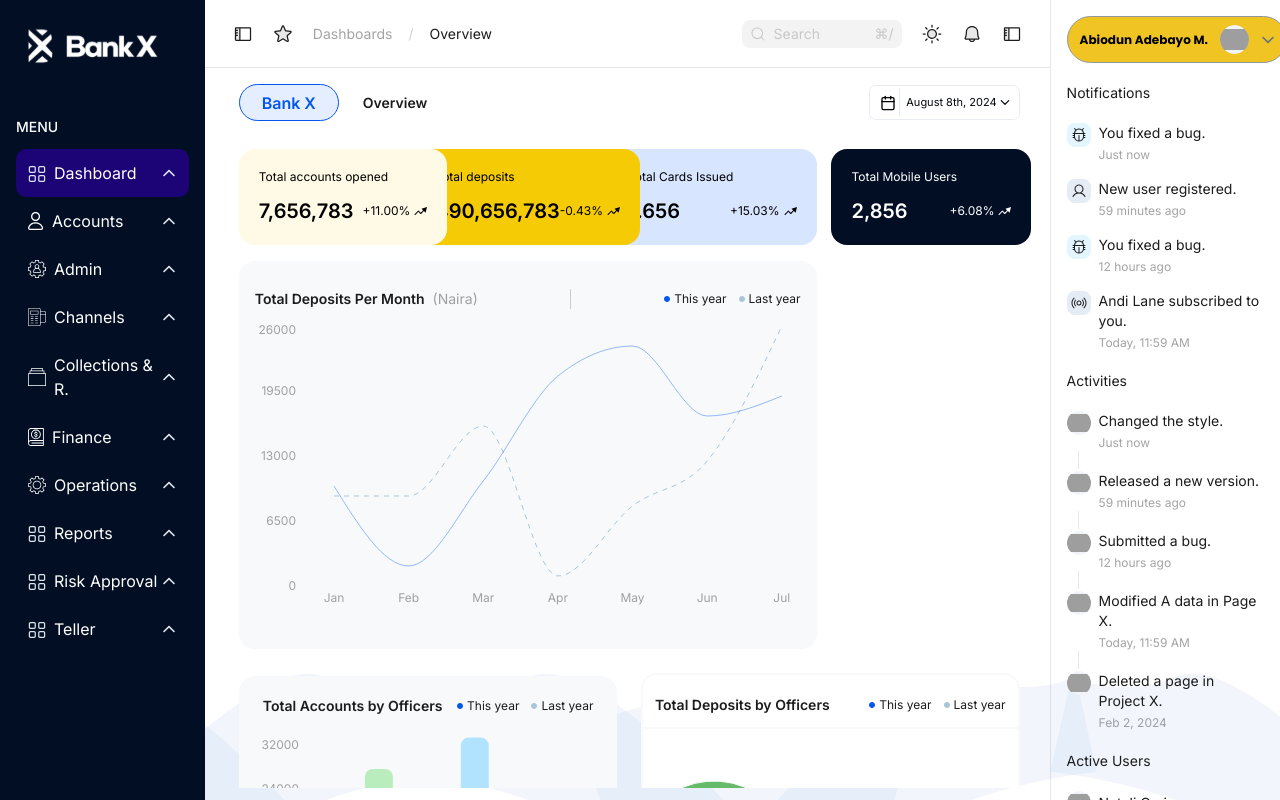
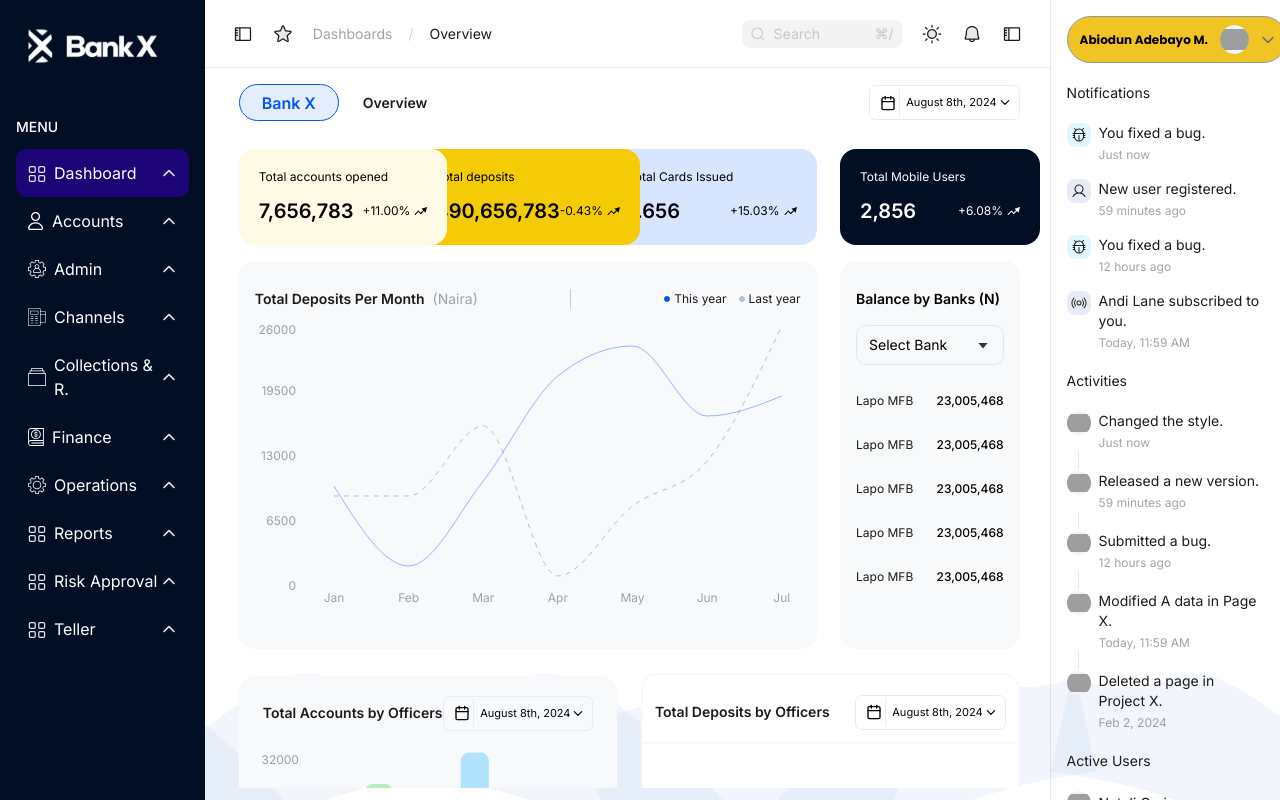
Before and after one commit to scap-banking-suite/scap_banking, a Next.js app: page /dashboard/overview in a window 1280 px wide. Built offline with nearby package versions, Linux system fonts and the light colour scheme; grey boxes are pictures that could not be loaded.

Commit message:
feat: dashboard ui progress

```diff
--- a/app/(dashboard)/dashboard/overview/page.tsx
+++ b/app/(dashboard)/dashboard/overview/page.tsx
@@ -1,4 +1,6 @@
 "use client";
+import { CustomDatePicker } from "@/components/controlInputs/CustomDatePicker";
+import { CustomSelect } from "@/components/controlInputs/CustomSelect";
 import BankBarChart from "@/components/Dashboard/charts/BankBarChart";
 import BankLineChart from "@/components/Dashboard/charts/BankLineChart";
 import BankPieChart from "@/components/Dashboard/charts/BankPieChart";
@@ -42,6 +44,8 @@ const Overview = () => {
 
   const [statData, setStatData] = useState(initialData);
 
+  const [selectedStatus, setSelectedStatus] = useState<string>("");
+
   // Function to handle click and reorder the array
   const handleCardClick = (index: number) => {
     if (index !== 0) {
@@ -52,6 +56,12 @@ const Overview = () => {
       setStatData(reorderedData);
     }
   };
+
+  const banklist = [
+    { value: "uba", label: "UBA" },
+    { value: "gtbank", label: "Gtbank" },
+    { value: "zenith", label: "Zenith" },
+  ];
 
   return (
     <div>
@@ -72,6 +82,7 @@ const Overview = () => {
               );
             })}
           </div>
+          {/* {graph} */}
           <div className="mt-4 bg-[#F7F9FB] rounded-[16px] py-7">
             <main className="flex items-center justify-between mb-3 px-4">
               <div>
@@ -97,7 +108,7 @@ const Overview = () => {
             </div>
           </div>
         </section>
-        <section className="w-[20%]">
+        <section className="w-[23%]">
           <StatCard
             className="!w-[200px]"
             type={"user"}
@@ -105,6 +116,29 @@ const Overview = () => {
             percent={"+6.08"}
             title={"Total Mobile Users"}
           />
+          <article className="mt-4 bg-[#F7F9FB] rounded-[16px] w-full py-7 px-4 h-[388px]">
+            <div>
+              <h4 className="text-sm font-semibold mb-4">
+                Balance by Banks (N)
+              </h4>
+              <CustomSelect
+                options={banklist}
+                value={selectedStatus}
+                onChange={(value) => setSelectedStatus(value)}
+                placeholder="Select Bank"
+                className="bg-transparent rounded-[10px]"
+              />
+              {[...Array(5)].map((_, index) => (
+                <section
+                  key={index}
+                  className="flex items-center justify-between mt-7"
+                >
+                  <p className="text-xs font-normal text-black">Lapo MFB</p>
+                  <h5 className="text-xs font-medium">23,005,468</h5>
+                </section>
+              ))}
+            </div>
+          </article>
         </section>
       </main>
       <article className="py-3 flex justify-between items-center">
@@ -115,15 +149,8 @@ const Overview = () => {
                 Total Accounts by Officers
               </h4>
             </div>
-            <div className="flex items-center gap-3">
-              <div className="flex items-center gap-1 text-btnprimary">
-                <DotIcon />
-                <p className="text-xs  font-normal text-black">This year</p>
-              </div>
-              <div className="text-[#A8C5DA] flex items-center gap-1">
-                <DotIcon />
-                <p className="text-xs  font-normal text-black">Last year</p>
-              </div>
+            <div className="">
+              <CustomDatePicker />
             </div>
           </main>
           <div className="w-full">
@@ -133,21 +160,14 @@ const Overview = () => {
         <div className="w-[48.5%] bg-white border-2 border-[#F7F9FB] rounded-[16px] py-2">
           <main className="mb-3 py-3 border-b-2 border-[#F7F9FB]">
             <section className="px-3 flex items-center justify-between ">
-            <div>
-              <h4 className="text-sm font-semibold text-black">
-                Total Deposits by Officers
-              </h4>
-            </div>
-            <div className="flex items-center gap-3">
-              <div className="flex items-center gap-1 text-btnprimary">
-                <DotIcon />
-                <p className="text-xs  font-normal text-black">This year</p>
+              <div>
+                <h4 className="text-sm font-semibold text-black">
+                  Total Deposits by Officers
+                </h4>
               </div>
-              <div className="text-[#A8C5DA] flex items-center gap-1">
-                <DotIcon />
-                <p className="text-xs  font-normal text-black">Last year</p>
+              <div className="">
+                <CustomDatePicker />
               </div>
-            </div>
             </section>
           </main>
           <div className="w-full">
--- a/components/Dashboard/menubars/Sidebar.tsx
+++ b/components/Dashboard/menubars/Sidebar.tsx
@@ -15,7 +15,7 @@ import {
   DashboardIcon,
   FinanceIcon,
   OperationsIcon,
-} from "@/icons/svgComp/sidebarIcons";
+} from "@/icons/svgComp/SidebarIcons";
 
 type Props = {};
 
--- a/components/Dashboard/otherComp/StatCard.tsx
+++ b/components/Dashboard/otherComp/StatCard.tsx
@@ -37,7 +37,7 @@ const StatCard = ({
         "h-[96px]  rounded-2xl w-[270px] px-5 py-5 cursor-pointer",
         className,
         index !== undefined ? `z-${30 - index * 10}` : "",
-        index === 0 ? "ml-0" : "-ml-8",
+        index !== undefined && index !== 0 ? "-ml-8" : "ml-0",
         type === "open"
           ? "bg-[#FFFAE5]"
           : type === "deposit"
--- a/components/controlInputs/CustomSelect.tsx
+++ b/components/controlInputs/CustomSelect.tsx
@@ -20,6 +20,7 @@ type CustomSelectProps = {
   value: string;
   onChange: (value: string) => void;
   placeholder?: string;
+  className?:string;
 };
 
 export const CustomSelect = ({
@@ -27,11 +28,15 @@ export const CustomSelect = ({
   value,
   onChange,
   placeholder,
+  className,
 }: CustomSelectProps) => {
   return (
-    <Select  value={value} onValueChange={onChange}>
-      <SelectTrigger className="w-full">
-        <SelectValue className="text-textbrown text-xs" placeholder={placeholder} />
+    <Select value={value} onValueChange={onChange}>
+      <SelectTrigger className={`w-full ${className}`}>
+        <SelectValue
+          className="text-textbrown text-xs"
+          placeholder={placeholder}
+        />
       </SelectTrigger>
       <SelectContent>
         <SelectGroup>
```
